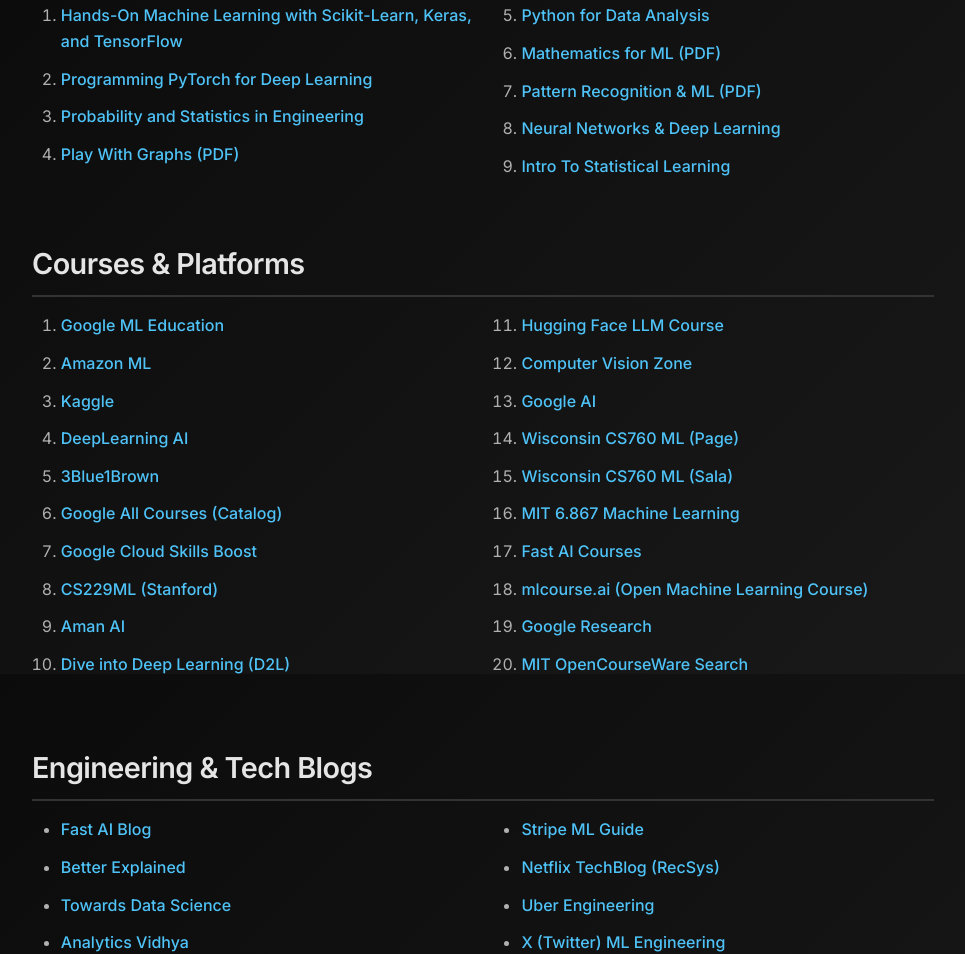
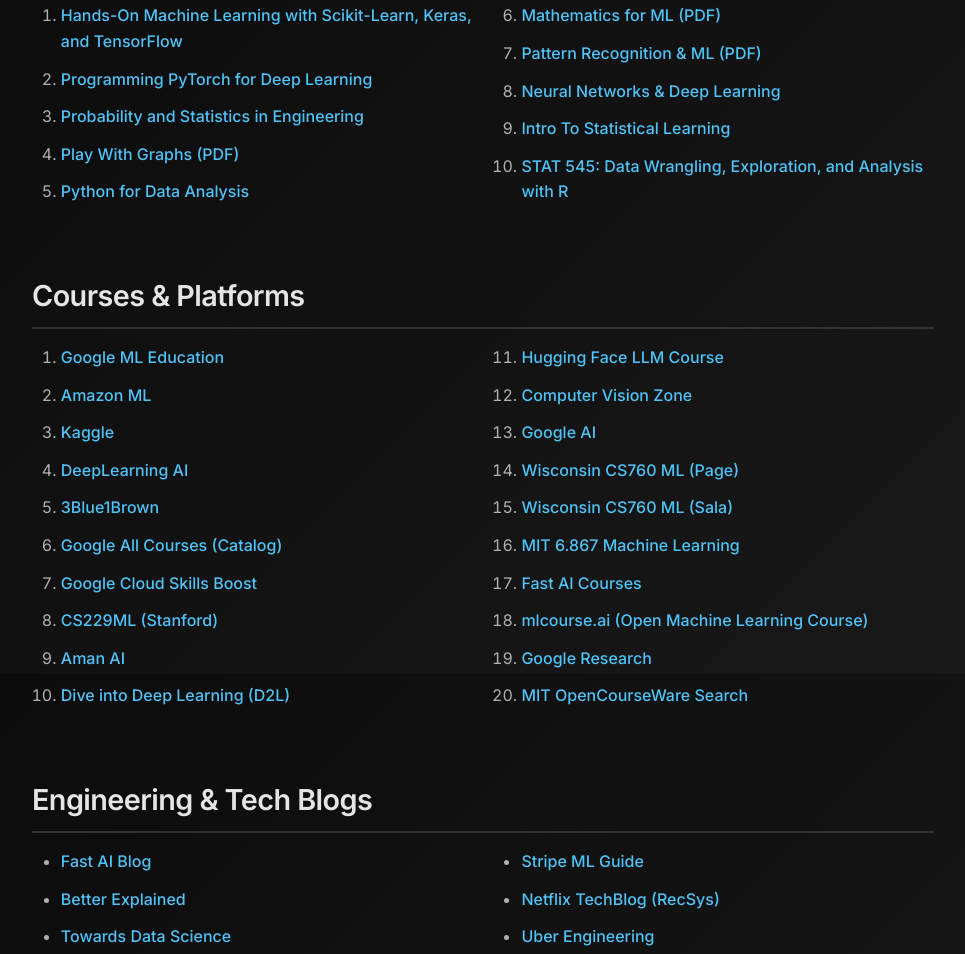
Before and after one commit to yashjariwala9/mlresources, a plain HTML site: page index.html in a window 1280 px wide. Shown: the part 4926-5880 px from the top of the page, without its empty margins (157-1122 px from the left). Drawn offline with Linux system fonts and the light colour scheme.

Commit message:
Add files via upload

```diff
--- a/index.html
+++ b/index.html
@@ -454,6 +454,7 @@
         <li><a href="https://www.microsoft.com/en-us/research/wp-content/uploads/2006/01/Bishop-Pattern-Recognition-and-Machine-Learning-2006.pdf">Pattern Recognition & ML (PDF)</a></li>
         <li><a href="http://neuralnetworksanddeeplearning.com/">Neural Networks & Deep Learning</a></li>
         <li><a href="https://www.statlearning.com/">Intro To Statistical Learning</a></li>
+        <li><a href="https://stat545.com/">STAT 545: Data Wrangling, Exploration, and Analysis with R</a></li>
     </ol>
 
     <h2 id="courses">Courses & Platforms</h2>
```
